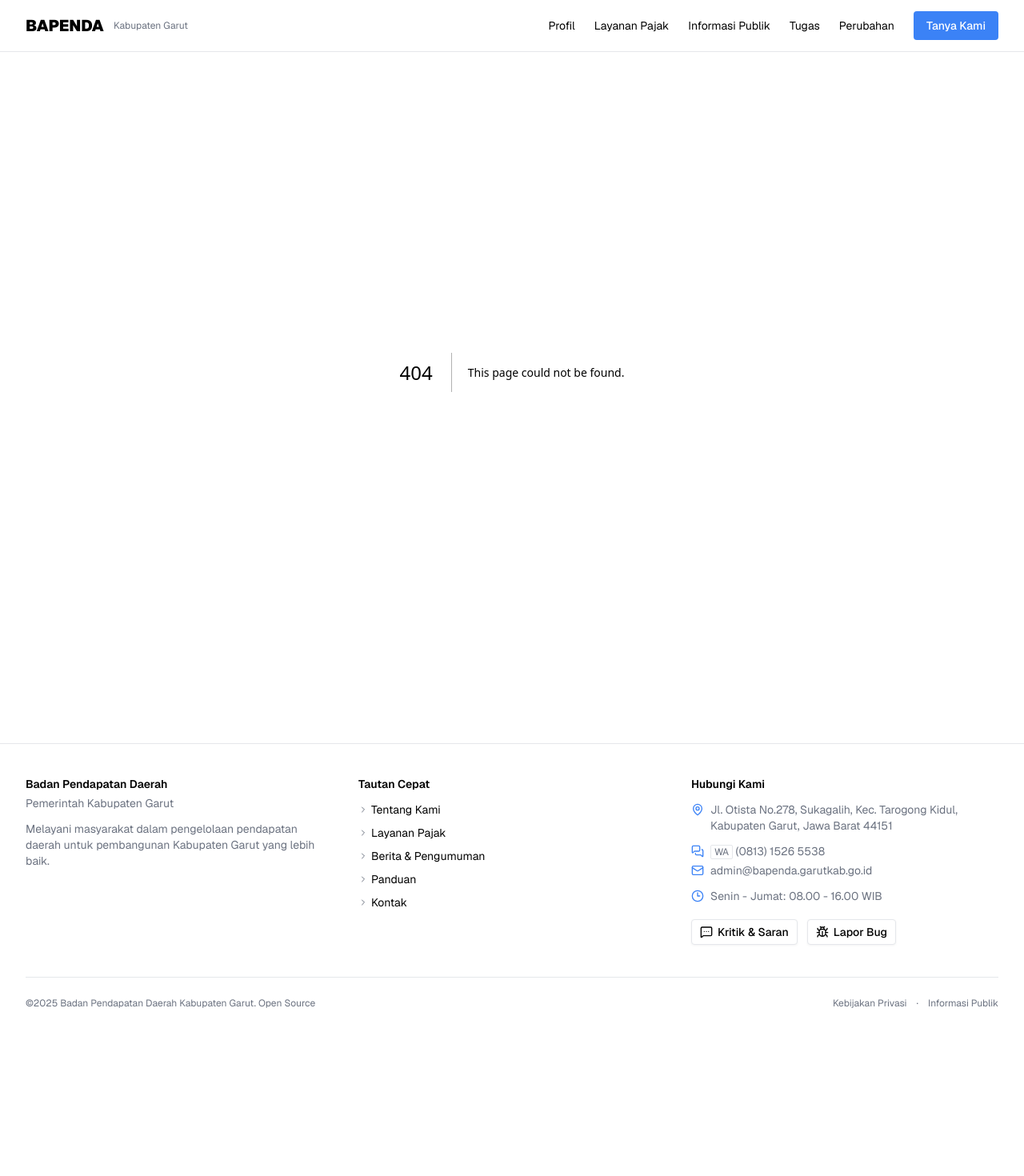
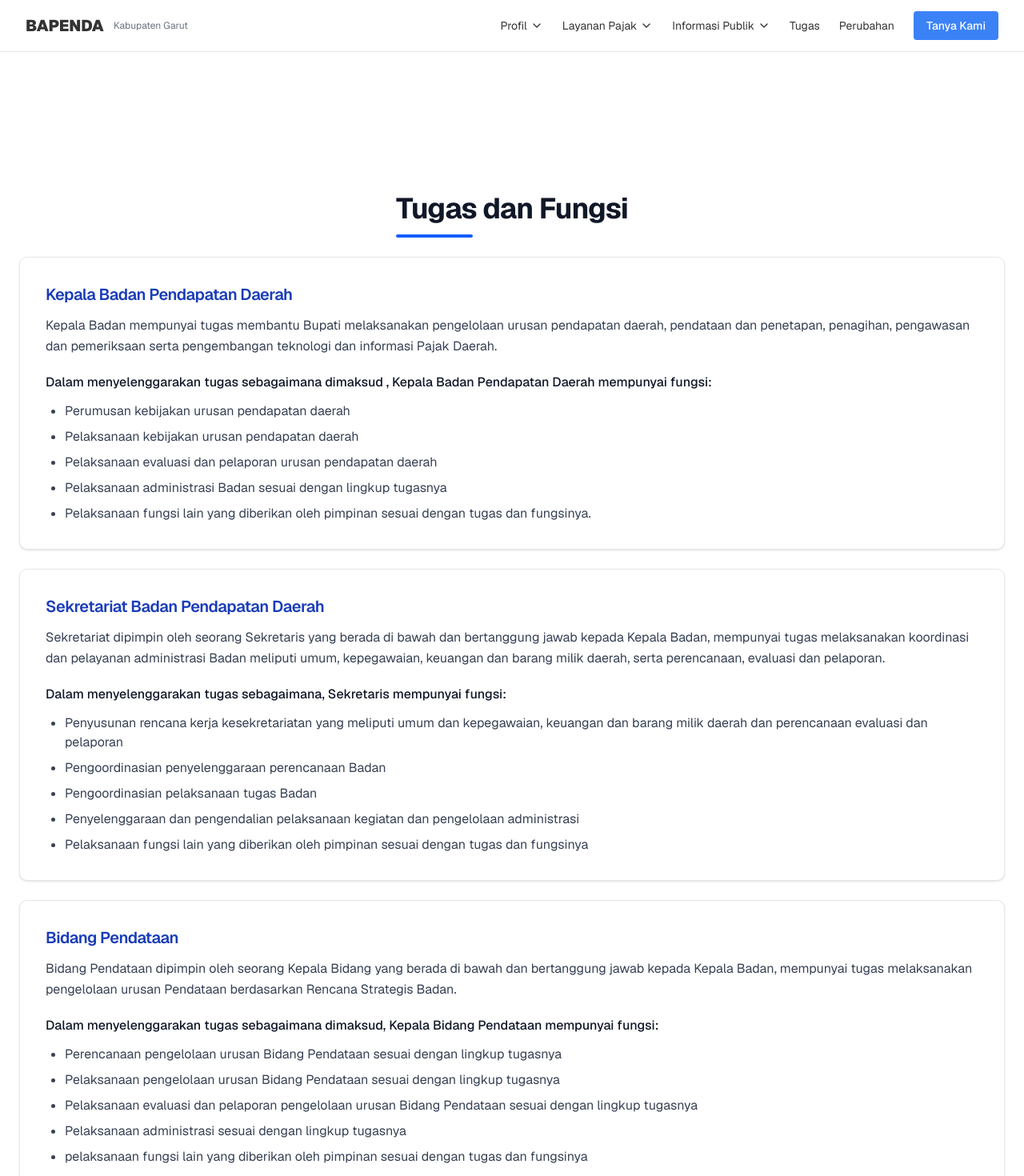
Before and after one commit to rafadlis/bapenda.garutkab.go.id, a Next.js app: page /profil/tugas-fungsi in a window 1280 px wide. Before the commit this address had no page. Shown: the top 1470 px of the page at 80% size. Before the commit the page ends 1302 px from the top, so only its background shows below. Built offline with nearby package versions, Linux system fonts and the light colour scheme.

Commit message:
feat:create tugas - fungsi page

```diff
--- a/app/content/about.json
+++ b/app/content/about.json
@@ -37,23 +37,23 @@
         "list": [
             {
                 "id": "Misi-1",
-                "description" : "Mewujudkan kualitas kehidupan masyarakat yang agamis, sehat, cerdas dan berbudaya",
-                "icons" : "UserCheck"
+                "description": "Mewujudkan kualitas kehidupan masyarakat yang agamis, sehat, cerdas dan berbudaya",
+                "icons": "UserCheck"
             },
             {
                 "id": "Misi-2",
-                "description" : "Mewujudkan pelayanan publik yang profesional dan amanah disertai tata kelola pemerintahan daerah yang baik dan bersih.",
-                "icons" : "HandHelping"
+                "description": "Mewujudkan pelayanan publik yang profesional dan amanah disertai tata kelola pemerintahan daerah yang baik dan bersih.",
+                "icons": "HandHelping"
             },
             {
                 "id": "Misi-3",
-                "description" : "Mewujudkan pemerataan pembangunan yang berkeadilan serta kemantapan infrastruktur sesuai daya dukung dan fungsi ruang.",
-                "icons" : "Construction"
+                "description": "Mewujudkan pemerataan pembangunan yang berkeadilan serta kemantapan infrastruktur sesuai daya dukung dan fungsi ruang.",
+                "icons": "Construction"
             },
             {
                 "id": "Misi-4",
-                "description" : "Mewujudkan kualitas kehidupan masyarakat yang agamis, sehat, cerdas dan berbudaya",
-                "icons" : "Factory"
+                "description": "Mewujudkan kemandirian ekonomi masyarakat berbasis potensi lokal dan industri yang berdaya saing disertai pengelolaan sumber daya alam secara berkelanjutan.",
+                "icons": "Factory"
             }
         ]
     }
--- /dev/null
+++ b/app/content/tugas-fungsi.json
@@ -0,0 +1,104 @@
+{
+    "meta": {
+        "title": "Tugas dan Fungsi",
+        "description": "Halaman Tentang Kami Bapenda Kabupaten Garut"
+    },
+    "tugas": [
+        {
+            "department": "Kepala Badan Pendapatan Daerah",
+            "duty": "Kepala Badan mempunyai tugas membantu Bupati melaksanakan pengelolaan urusan pendapatan daerah, pendataan dan penetapan, penagihan, pengawasan dan pemeriksaan serta pengembangan teknologi dan informasi Pajak Daerah."
+        },
+        {
+            "department": "Sekretariat Badan Pendapatan Daerah",
+            "duty": "Sekretariat dipimpin oleh seorang Sekretaris yang berada di bawah dan bertanggung jawab kepada Kepala Badan, mempunyai tugas melaksanakan koordinasi dan pelayanan administrasi Badan meliputi umum, kepegawaian, keuangan dan barang milik daerah, serta perencanaan, evaluasi dan pelaporan."
+        },
+        {
+            "department": "Bidang Pendataan",
+            "duty": "Bidang Pendataan dipimpin oleh seorang Kepala Bidang yang berada di bawah dan bertanggung jawab kepada Kepala Badan, mempunyai tugas melaksanakan pengelolaan urusan Pendataan berdasarkan Rencana Strategis Badan."
+        },
+        {
+            "department": "Bidang Penagihan",
+            "duty": "Bidang Penagihan dipimpin oleh seorang Kepala Bidang yang berada di bawah dan bertanggung jawab kepada Kepala Badan, mempunyai tugas melaksanakan pengelolaan urusan Penagihan berdasarkan Rencana Strategis Badan."
+        },
+        {
+            "department": "Bidang Pengawasan dan Pemeriksaan",
+            "duty": "Bidang Pengawasan dan Pemeriksaan dipimpin oleh seorang Kepala Bidang yang berada di bawah dan bertanggung jawab kepada Kepala Badan, mempunyai tugas melaksanakan pengelolaan urusan Pengawasan dan Pemeriksaan berdasarkan Rencana Strategis Badan."
+        },
+        {
+            "department": "Bidang Teknologi dan Informasi",
+            "duty": "Bidang Teknologi dan Informasi dipimpin oleh seorang Kepala Bidang yang berada di bawah dan bertanggung jawab kepada Kepala Badan, mempunyai tugas melaksanakan pengelolaan urusan Teknologi dan Informasi berdasarkan Rencana Strategis Badan."
+        },
+        {
+            "department": "Kelompok Jabatan",
+            "duty": "Kelompok jabatan fungsional mempunyai tugas melaksanakan sebagian kegiatan Badan secara profesional berdasarkan disiplin ilmu dan keahlian serta disesuaikan dengan kebutuhan. Kelompok jabatan fungsional , dalam melaksanakan tugasnya bertanggung jawab kepada Kepala Badan atau Pejabat yang ditunjuk."
+        }
+    ],
+    "fungsi": [
+        {
+            "department": "Kepala Badan Pendapatan Daerah",
+            "description": "Dalam menyelenggarakan tugas sebagaimana dimaksud , Kepala Badan Pendapatan Daerah mempunyai fungsi:",
+            "function": [
+                "Perumusan kebijakan urusan pendapatan daerah",
+                "Pelaksanaan kebijakan urusan pendapatan daerah",
+                "Pelaksanaan evaluasi dan pelaporan urusan pendapatan daerah",
+                "Pelaksanaan administrasi Badan sesuai dengan lingkup tugasnya",
+                "Pelaksanaan fungsi lain yang diberikan oleh pimpinan sesuai dengan tugas dan fungsinya."
+            ]
+        },
+        {
+            "department": "Sekretariat Badan Pendapatan Daerah",
+            "description": "Dalam menyelenggarakan tugas sebagaimana, Sekretaris mempunyai fungsi:",
+            "function": [
+                "Penyusunan rencana kerja kesekretariatan yang meliputi umum dan kepegawaian, keuangan dan barang milik daerah dan perencanaan evaluasi dan pelaporan",
+                "Pengoordinasian penyelenggaraan perencanaan Badan",
+                "Pengoordinasian pelaksanaan tugas Badan",
+                "Penyelenggaraan dan pengendalian pelaksanaan kegiatan dan pengelolaan administrasi",
+                "Pelaksanaan fungsi lain yang diberikan oleh pimpinan sesuai dengan tugas dan fungsinya"
+            ]
+        },
+        {
+            "department": "Bidang Pendataan",
+            "description": "Dalam menyelenggarakan tugas sebagaimana dimaksud, Kepala Bidang Pendataan mempunyai fungsi:",
+            "function": [
+                "Perencanaan pengelolaan urusan Bidang Pendataan sesuai dengan lingkup tugasnya",
+                "Pelaksanaan pengelolaan urusan Bidang Pendataan sesuai dengan lingkup tugasnya",
+                "Pelaksanaan evaluasi dan pelaporan pengelolaan urusan Bidang Pendataan sesuai dengan lingkup tugasnya",
+                "Pelaksanaan administrasi sesuai dengan lingkup tugasnya",
+                "pelaksanaan fungsi lain yang diberikan oleh pimpinan sesuai dengan tugas dan fungsinya"
+            ]
+        },
+        {
+            "department": "Bidang Penagihan",
+            "description": "Dalam menyelenggarakan tugas sebagaimana dimaksud, Kepala Bidang Penagihan mempunyai fungsi:",
+            "function": [
+                "Perencanaan pengelolaan urusan Bidang Penagihan sesuai dengan lingkup tugasnya",
+                "Pelaksanaan pengelolaan urusan Bidang Penagihan sesuai dengan lingkup tugasnya",
+                "Pelaksanaan evaluasi dan pelaporan pengelolaan urusan Bidang Penagihan sesuai dengan lingkup tugasnya",
+                "Pelaksanaan administrasi sesuai dengan lingkup tugasnya",
+                "Pelaksanaan fungsi lain yang diberikan oleh pimpinan sesuai dengan tugas dan fungsinya."
+            ]
+        },
+        {
+            "department": "Bidang Pengawasan dan Pemeriksaan",
+            "description": "Dalam menyelenggarakan tugas sebagaimana dimaksud, Kepala Bidang Pengawasan dan Pemeriksaan mempunyai fungsi",
+            "function": [
+                "Perencanaan pengelolaan urusan Bidang Pengawasan dan Pemeriksaan sesuai dengan lingkup tugasnya",
+                "Pelaksanaan pengelolaan urusan Bidang Pengawasan dan Pemeriksaan sesuai dengan lingkup tugasnya",
+                "Pelaksanaan evaluasi dan pelaporan pengelolaan urusan Bidang Pengawasan dan Pemeriksaan sesuai dengan lingkup tugasnya",
+                "Pelaksanaan administrasi sesuai dengan lingkup tugasnya",
+                "Pelaksanaan fungsi lain yang diberikan oleh pimpinan sesuai dengan tugas dan fungsinya"
+            ]
+        },
+        {
+            "department": "Bidang Teknologi dan Informasi",
+            "description": "Dalam menyelenggarakan tugas sebagaimana dimaksud, Kepala Bidang Teknologi dan Informasi mempunyai fungsi:",
+            "function": [
+                "Perencanaan pengelolaan urusan Bidang Teknologi dan Informasi sesuai dengan lingkup tugasnya",
+                "Pelaksanaan pengelolaan urusan Bidang Teknologi dan Informasi sesuai dengan lingkup tugasnya",
+                "Pelaksanaan evaluasi dan pelaporan pengelolaan urusan Teknologi dan Informasi sesuai dengan lingkup tugasnya",
+                "Pelaksanaan administrasi sesuai dengan lingkup tugasnya",
+                "Pelaksanaan fungsi lain yang diberikan oleh pimpinan sesuai dengan tugas dan fungsinya"
+            ]
+        }
+    ]
+}
--- a/app/profil/page.tsx
+++ b/app/profil/page.tsx
@@ -44,7 +44,7 @@ export default function profil() {
                     </div>
                 </section>
                 {/* Misi Section */}
-                <section className="flex flex-col max-w-5xl mx-auto items-center gap-5">
+                <section className="flex flex-col max-w-6xl mx-auto items-center gap-5">
                     <h1 className="font-bold text-xl">{data.Misi.heading}</h1>
                     <p className=" text-center mt-3 text-lg">
                         {data.Misi.content}
--- /dev/null
+++ b/app/profil/tugas-fungsi/page.tsx
@@ -0,0 +1,61 @@
+import data from "@/app/content/tugas-fungsi.json";
+export default function TugasFungsi() {
+    const merged = data.tugas.map((tugas) => {
+        const fungsiItem = data.fungsi.find(
+            (f) => f.department === tugas.department
+        );
+
+        return {
+            department: tugas.department,
+            duty: tugas.duty,
+            description: fungsiItem?.description || null,
+            functions: fungsiItem?.function || [],
+        };
+    });
+
+    return (
+        <>
+            <main className="min-h-screen flex flex-col items-center max-w-7xl mx-auto gap-6 mt-20 px-6">
+                <div className="mt-24">
+                    <h1 className="text-3xl md:text-4xl font-bold tracking-tight text-gray-900">
+                        Tugas dan Fungsi
+                    </h1>
+                    <div className="w-24 h-1 bg-blue-600 mt-3 rounded-full"></div>
+                </div>
+                <section className="space-y-6">
+                    {merged.map((item, index) => (
+                        <div
+                            key={index}
+                            className="bg-white border border-gray-200 rounded-xl shadow-sm p-6 md:p-8"
+                        >
+                            {/* Department */}
+                            <h3 className="text-xl font-semibold text-blue-800 tracking-tight">
+                                {item.department}
+                            </h3>
+
+                            {/* Department Duties */}
+                            <p className="text-gray-700 leading-relaxed mt-3">
+                                {item.duty}
+                            </p>
+
+                            {/* Department Functions */}
+                            {item.functions.length > 0 && (
+                                <div className="mt-5">
+                                    <p className="font-medium text-gray-900">
+                                        {item.description}
+                                    </p>
+
+                                    <ul className="list-disc ml-6 mt-3 space-y-2 text-gray-700">
+                                        {item.functions.map((fn, i) => (
+                                            <li key={i}>{fn}</li>
+                                        ))}
+                                    </ul>
+                                </div>
+                            )}
+                        </div>
+                    ))}
+                </section>
+            </main>
+        </>
+    );
+}
--- a/components/site-header.tsx
+++ b/components/site-header.tsx
@@ -6,6 +6,7 @@ import {
     DropdownMenuItem,
     DropdownMenuTrigger,
 } from "./ui/dropdown-menu";
+import { ChevronDown } from "lucide-react";
 
 export function SiteHeader() {
     const links = [
@@ -15,11 +16,11 @@ export function SiteHeader() {
             children: [
                 {
                     label: "Tentang Kami",
-                    href: "/profil/struktur-organisasi",
+                    href: "/profil",
                 },
                 {
                     label: "Struktur Organisasi",
-                    href: "/profil/struktur-organisasi",
+                    href: "/profil",
                 },
                 {
                     label: "Tugas dan Fungsi",
@@ -75,8 +76,9 @@ export function SiteHeader() {
                     {links.map((item) =>
                         item.children ? (
                             <DropdownMenu key={item.label}>
-                                <DropdownMenuTrigger className="cursor-pointer outline-none hover:text-primary">
+                                <DropdownMenuTrigger className="cursor-pointer outline-none hover:text-primary flex items-center gap-1">
                                     {item.label}
+                                    <ChevronDown className="h-4 w-4" />
                                 </DropdownMenuTrigger>
 
                                 <DropdownMenuContent className="w-48">
```
